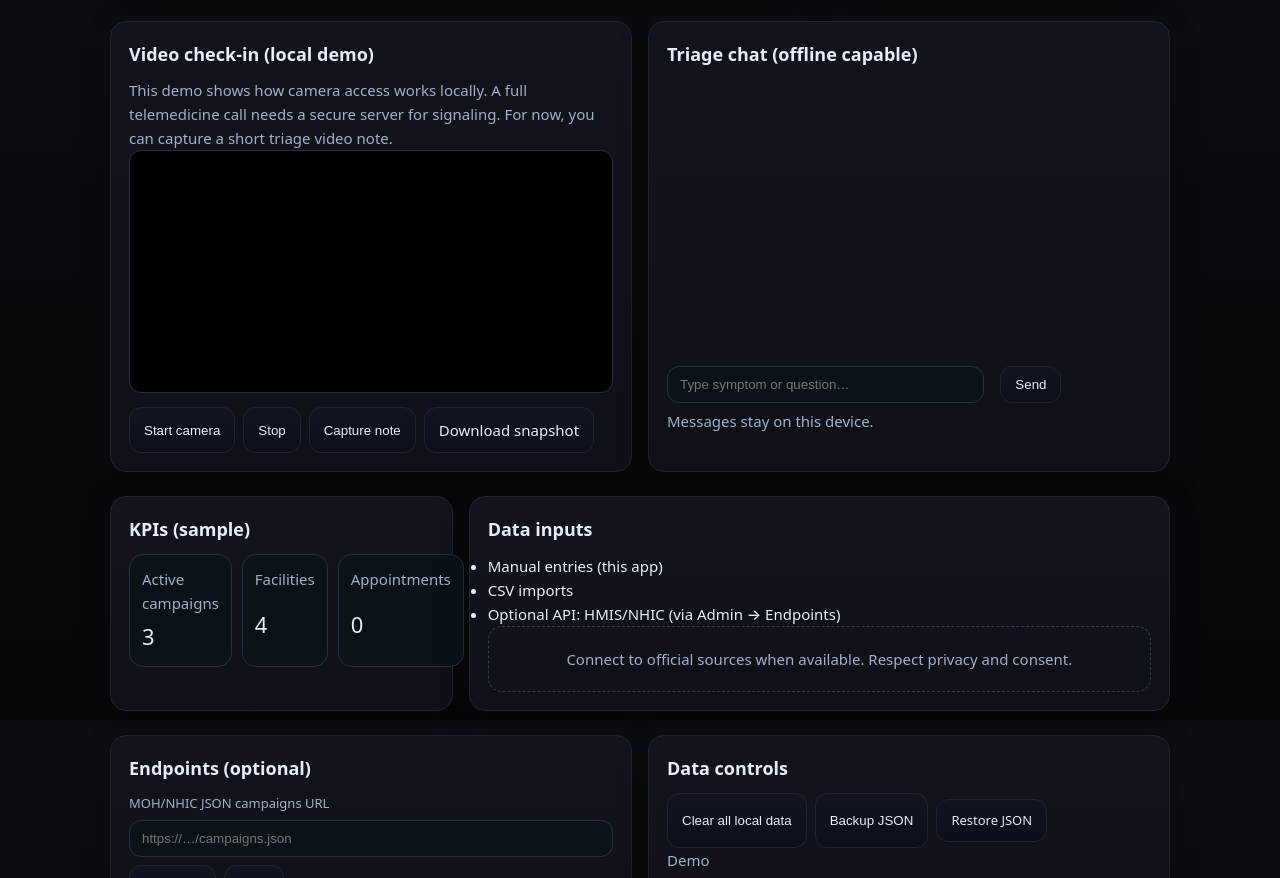
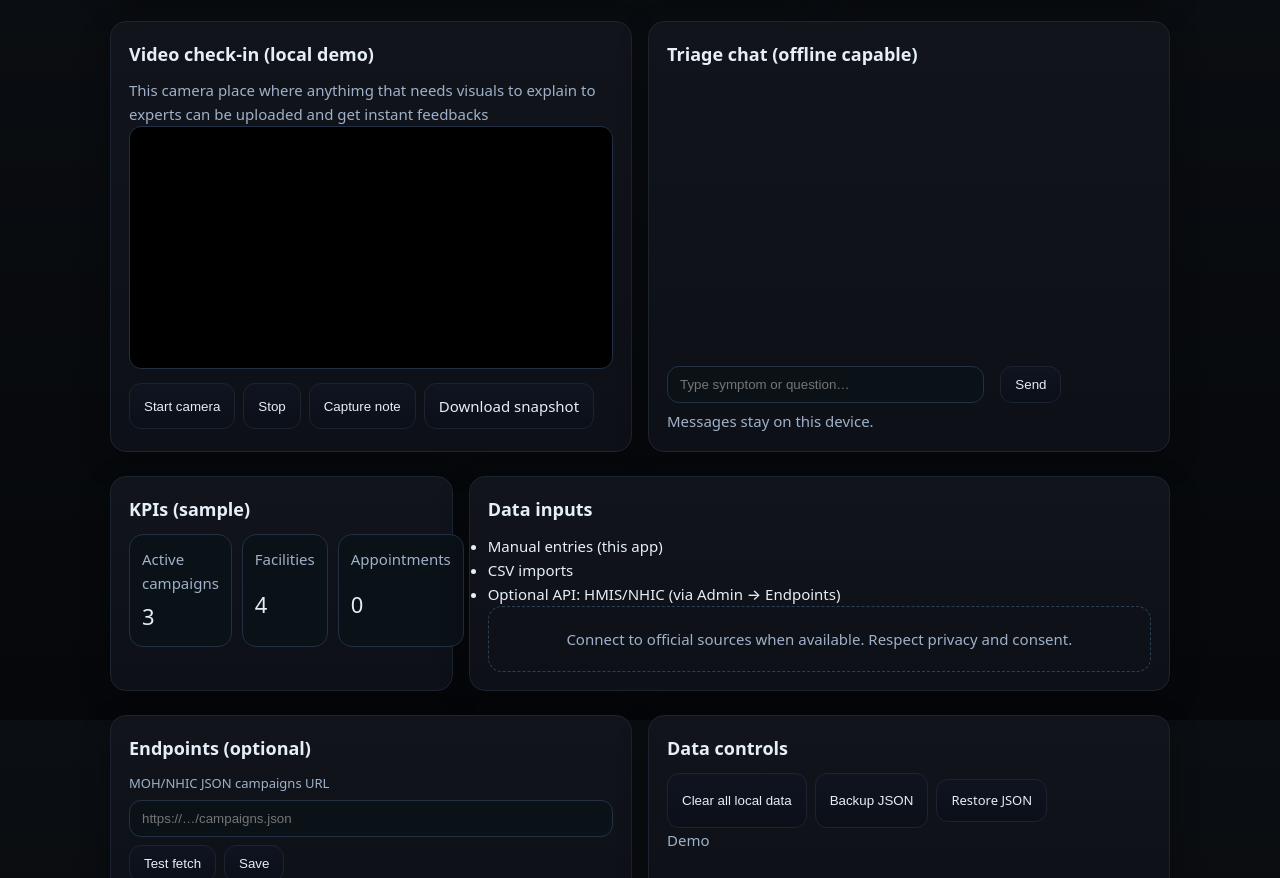
Before and after one commit to inganzo-coder/Rwanda-Health-Hub, a plain HTML site: page index.html in a window 1280 px wide. Shown: the part 3280-4158 px from the top of the page. Drawn offline with Linux system fonts and the light colour scheme.

Commit message:
index.html

```diff
--- a/index.html
+++ b/index.html
@@ -743,7 +743,7 @@
     <section class="grid" data-panel="telehealth" hidden>
       <div class="card sm6">
         <h3> Video check‑in (local demo)</h3>
-        <p class="muted">This demo shows how camera access works locally. A full telemedicine call needs a secure server for signaling. For now, you can capture a short triage video note.</p>
+        <p class="muted">This camera place where anythimg that needs visuals to explain to experts can be uploaded and get instant feedbacks</p>
         <video id="preview" autoplay playsinline muted style="width:100%;border-radius:12px;border:1px solid #223045;background:#000"></video>
         <div style="margin-top:8px" class="chips">
           <button class="btn" onclick="startCamera()">Start camera</button>
```
